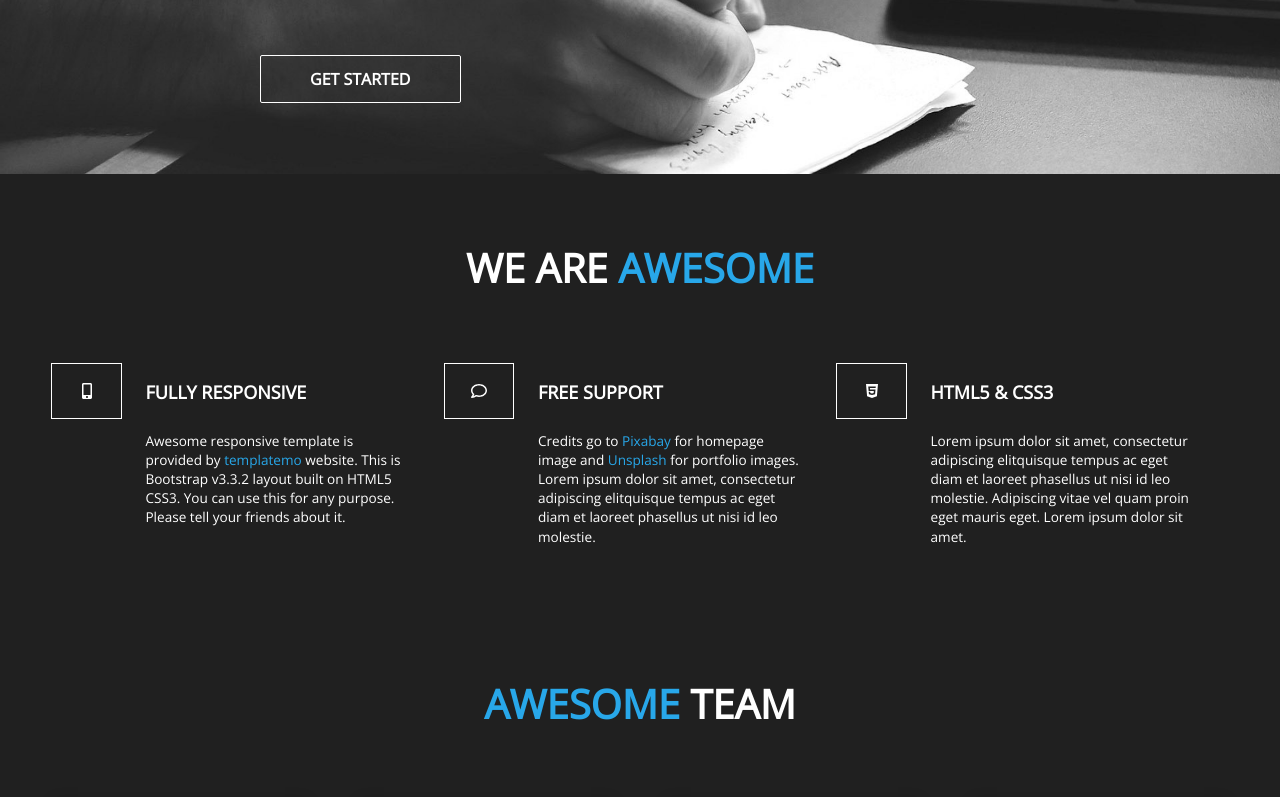
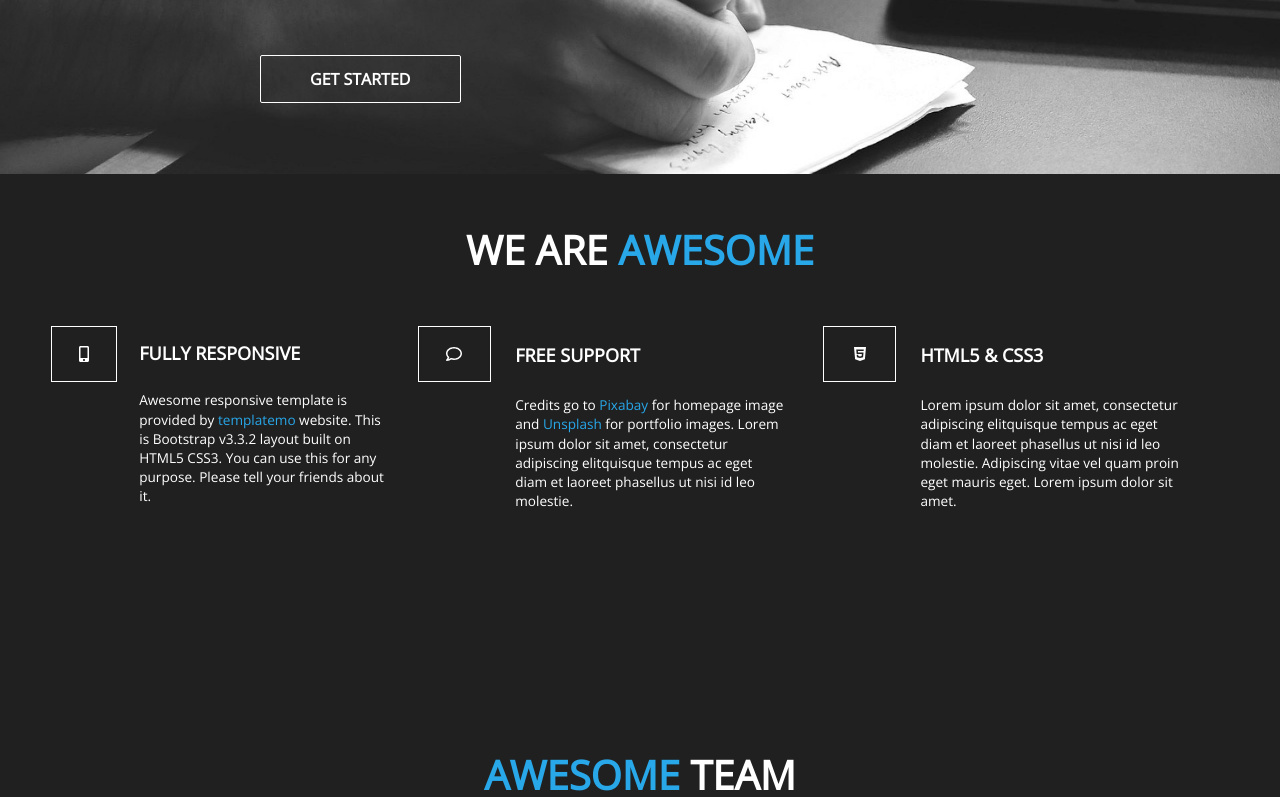
Before and after one commit to RodrigoMelloFernandes/Projeto-Awesome, a React (Create React App) app in the folder awesome/: page / in a window 1280 px wide. Shown: the part 652-1449 px from the top of the page. Built offline with nearby package versions, Linux system fonts and the light colour scheme.

Commit message:
Animations implementing almoust done

```diff
--- a/awesome/package.json
+++ b/awesome/package.json
@@ -6,6 +6,7 @@
     "@testing-library/jest-dom": "^5.16.4",
     "@testing-library/react": "^13.3.0",
     "@testing-library/user-event": "^13.5.0",
+    "framer-motion": "^6.5.1",
     "node-sass": "^7.0.1",
     "react": "^18.2.0",
     "react-dom": "^18.2.0",
--- a/awesome/src/App.js
+++ b/awesome/src/App.js
@@ -2,14 +2,16 @@ import Header from "./Components/_1_Header";
 import Main from './Components/_2_Main';
 import WeAreAwesome from './Components/_3_Section_WeAreAwesome';
 import AwesomeTeam from './Components/_4_Section_AwesomeTeam';
-import OurAwesomeThings from './Components/_5_Section_OurAwesomeThings'
-import AwesomePortfolio from './Components/_6_Section_AwesomePortfolio'
-import ContactAwesome from './Components/_7_Footer_ContactAwesome'
+import OurAwesomeThings from './Components/_5_Section_OurAwesomeThings';
+import AwesomePortfolio from './Components/_6_Section_AwesomePortfolio';
+import ContactAwesome from './Components/_7_Footer_ContactAwesome';
 
+import { AnimateSharedLayout } from "framer-motion";
 
 function App() {
   return (
     <>
+      <AnimateSharedLayout>
       <Header/>
       <Main/>
       <WeAreAwesome/>
@@ -17,6 +19,7 @@ function App() {
       <OurAwesomeThings/>
       <AwesomePortfolio/>
       <ContactAwesome/>
+      </AnimateSharedLayout>
     </>
   );
 }
--- a/awesome/src/Components/_2_Main/index.jsx
+++ b/awesome/src/Components/_2_Main/index.jsx
@@ -1,10 +1,19 @@
-import styles from './Main.module.scss'
+import styles from './Main.module.scss';
+import { motion } from 'framer-motion'
 
 function Main () {
+
     return (
         <main className={styles._2}>
             <div className={styles._2__containerDesktop}>
+                <motion.h2
+                    initial={{ opacity: 0}}
+                    animate={{ opacity: 1}}
+                    transition={{ delay: .8 , duration: 1 }}
+                >
                 <h2 className={styles._2__title}>We make templates that are <span className={styles._2__title___span}>awesome</span></h2>
+                </motion.h2>
+
                 <p className={styles._2__subtitle}>Download, edit and aplly this awesome for yout website</p>
                 <button className={styles._2__button}>Get Started</button>
             </div>
@@ -12,4 +21,7 @@ function Main () {
     )
 }
 
+
+
+
 export default Main
--- a/awesome/src/Components/_3_Section_WeAreAwesome/index.jsx
+++ b/awesome/src/Components/_3_Section_WeAreAwesome/index.jsx
@@ -1,12 +1,56 @@
 import { FaMobileAlt, FaRegComment, FaHtml5 } from 'react-icons/fa';
 import styles from './WeAreAwesome.module.scss';
+import { motion } from 'framer-motion';
 
 function WeAreAwesome () {
+    const portfolioContainerVariants = {
+        visible: {
+          transition: {
+            delayChildren: 0.5,
+            staggerChildren: 0.2,
+          }
+        }
+      }
+
+      const portfolioItemVariants = {
+        hidden: { y: 20, opacity: 0 },
+        visible: {
+          y: 0,
+          opacity: 1,
+        },
+      };
     return (
         <section className={styles._3}>
+            <motion.h2
+                initial={{ scale: 0}}
+                animate={{
+                    scale: [ .3, 1.05 , .9, 1]
+                }}
+                transition={{ duration : 1.5}}
+            >
+
             <h2 className={styles._3__title}>We are <span className={styles._3__title___span}>Awesome</span></h2>
+            </motion.h2>
+
+                {/*
+                preciso que estas divs tenham uma animação de opacidade e escala
+                a primera div tem uma escala lateral, sai da esquerda e vai para sua posição default e opacidade de 0 a 1
+
+                a segunda div sai de baixo e sobe para default , opacidade de 0 a 1
+
+                a terceira div sai da direita para esquerda , opacidade de 0 a 1
+
+                */}
+
+
 
                 <div className={styles._3__containerDesktop}>
+                    <motion.div
+                        initial={{ translateX: "-50px" , opacity : 0}}
+                        animate={{ translateX: 0 , opacity : 1}}
+                        transition={{ duration : 1}}
+
+                    >
                         <div className={styles._3__container}>
                         <div className={styles._3__container___containerIcon}>
                             <FaMobileAlt/>
@@ -16,6 +60,13 @@ function WeAreAwesome () {
                             <p className={styles._3__container___content____subtitle}>Awesome responsive template is provided by <a className={styles._3__container___content____subtitle_____links} href="#">templatemo</a> website. This is Bootstrap v3.3.2 layout built on HTML5 CSS3. You can use this for any purpose. Please tell your friends about it.</p>
                         </div>
                         </div>
+                    </motion.div>
+
+                    <motion.div
+                        initial={{ translateY: "50px" , opacity : 0}}
+                        animate={{ translateY: 0 , opacity : 1}}
+                        transition={{ duration : 1}}
+                    >
                         <div className={styles._3__container}>
                             <div className={styles._3__container___containerIcon}>
                                 <FaRegComment/>
@@ -25,6 +76,13 @@ function WeAreAwesome () {
                                 <p className={styles._3__container___content____subtitle}>Credits go to <a className={styles._3__container___content____subtitle_____links} href="#">Pixabay</a> for homepage image and <a className={styles._3__container___content____subtitle_____links} href="#">Unsplash</a> for portfolio images. Lorem ipsum dolor sit amet, consectetur adipiscing elitquisque tempus ac eget diam et laoreet phasellus ut nisi id leo molestie.</p>
                             </div>
                         </div>
+                    </motion.div>
+
+                    <motion.div
+                        initial={{ translateX: "50px" , opacity : 0}}
+                        animate={{ translateX: 0 , opacity : 1}}
+                        transition={{ duration : 1}}
+                    >
                         <div className={styles._3__container}>
                         <div className={styles._3__container___containerIcon}>
                             <FaHtml5/>
@@ -34,7 +92,12 @@ function WeAreAwesome () {
                             <p className={styles._3__container___content____subtitle}>Lorem ipsum dolor sit amet, consectetur adipiscing elitquisque tempus ac eget diam et laoreet phasellus ut nisi id leo molestie. Adipiscing vitae vel quam proin eget mauris eget. Lorem ipsum dolor sit amet.</p>
                         </div>
                         </div>
+                    </motion.div>
+
+
                 </div>
+
+
 
         </section>
     )
--- a/awesome/src/Sass/Components/_1_Title/Title.scss
+++ b/awesome/src/Sass/Components/_1_Title/Title.scss
@@ -43,7 +43,7 @@
    line-height: 3rem;
    //--------------------Desktop----------------------------->
    @include for-desktop-only{
-        margin: 6% auto 6%;
+        margin: 15% auto 15%;
     }
 }
 
--- a/awesome/src/Sass/Components/_4_Button/Button.module.scss
+++ b/awesome/src/Sass/Components/_4_Button/Button.module.scss
@@ -14,6 +14,13 @@
     font-weight: bold;
     margin-top: 10%;
     margin-right: 55%;
+
+    &:hover{
+        border: none;
+        background-color: $Azul;
+
+    }
+
     //--------------------Desktop----------------------------->
     @include for-desktop-only{
         width: 21%;
--- /dev/null
+++ b/package.json
@@ -0,0 +1,5 @@
+{
+  "dependencies": {
+    "framer-motion": "^6.5.1"
+  }
+}
```
Also changed, not shown: 2 other files (tests, documents, lock files or other folders). Lines whose indentation alone changed are shown as unchanged.
